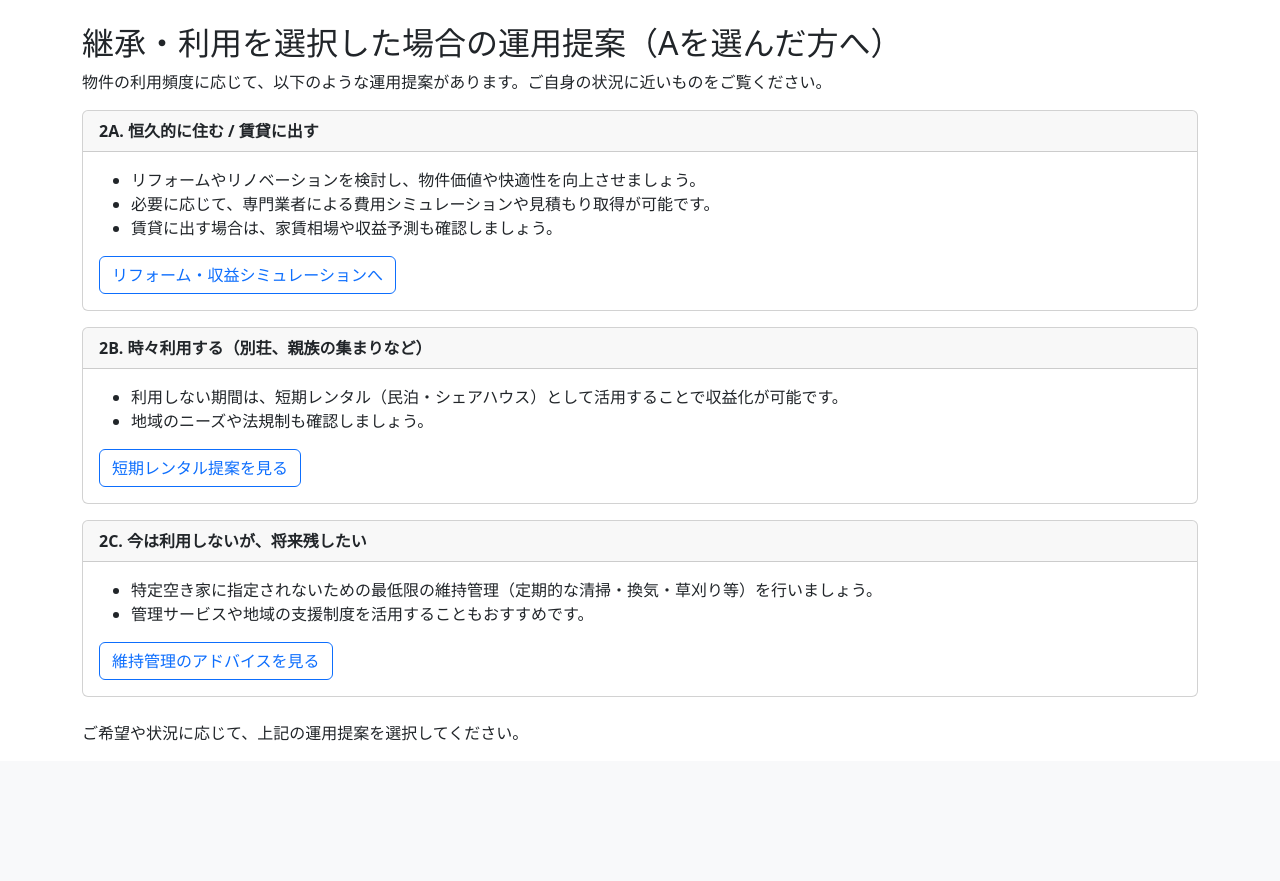
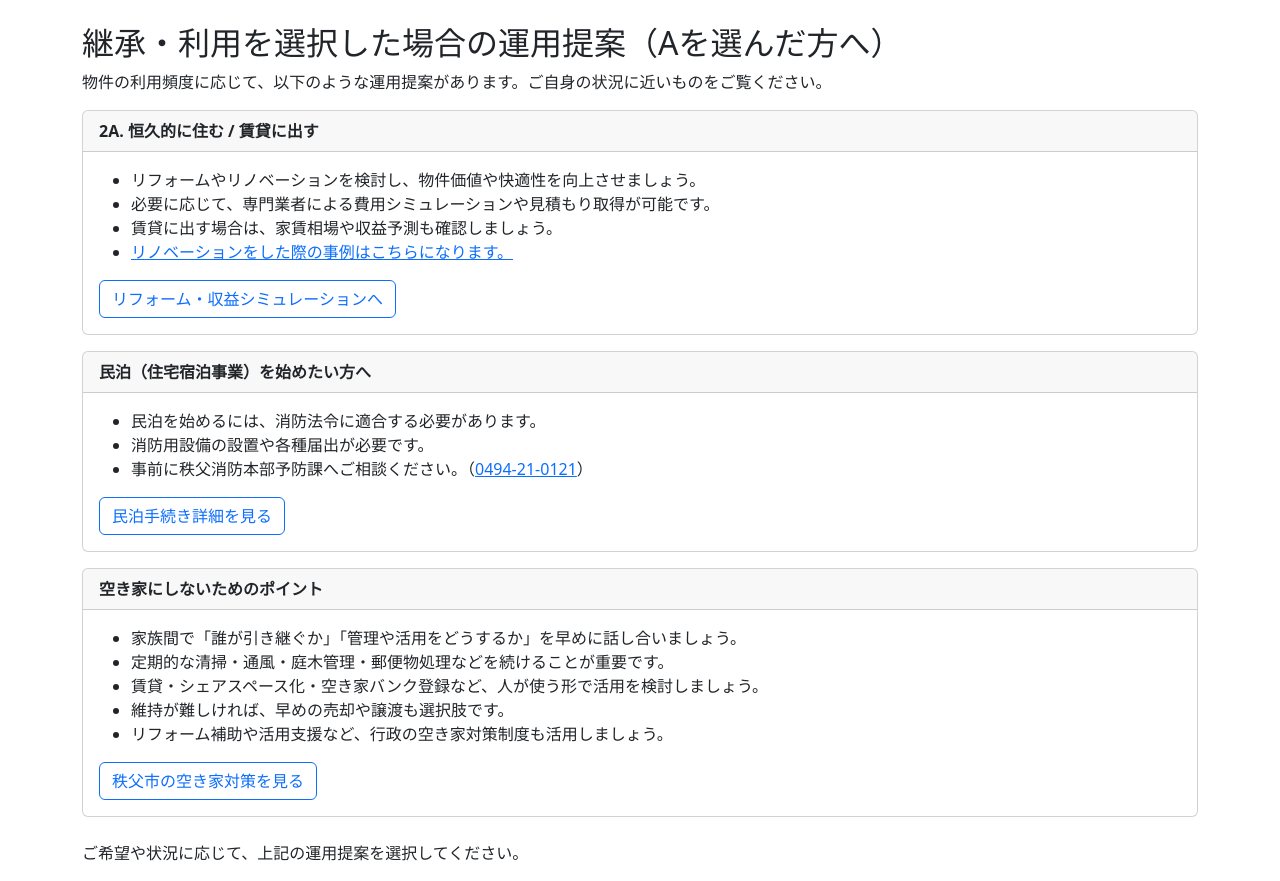
Before and after one commit to 1F10230292/portfolio-project-g13, a Django app: template project/templates/project/house_sell.html in a window 1280 px wide. Shown: the part 56-937 px from the top of the page. Before the commit the page ends 797 px from the top, so only its background shows below. Run offline with Django 5.2, Linux system fonts and the light colour scheme; the template is opened without the code that fills it, so the values that code supplies are empty; some libraries are stand-ins or nearby versions.

Commit message:
継承・利用を選択した場合の運用提案（Aを選んだ方へ）

```diff
--- a/project/templates/project/house_sell.html
+++ b/project/templates/project/house_sell.html
@@ -11,32 +11,44 @@
       <li>リフォームやリノベーションを検討し、物件価値や快適性を向上させましょう。</li>
       <li>必要に応じて、専門業者による費用シミュレーションや見積もり取得が可能です。</li>
       <li>賃貸に出す場合は、家賃相場や収益予測も確認しましょう。</li>
+      <li><a href="https://www.my-works.co.jp/seko_cat/rinov">リノベーションをした際の事例はこちらになります。</a></li>
     </ul>
     <a href="{% url 'project:house_reform' inheritance.pk %}" class="btn btn-outline-primary">リフォーム・収益シミュレーションへ</a>
   </div>
 </div>
 
 <div class="card mb-3">
-  <div class="card-header"><strong>2B. 時々利用する（別荘、親族の集まりなど）</strong></div>
+  <div class="card-header">
+    <strong>民泊（住宅宿泊事業）を始めたい方へ</strong>
+  </div>
   <div class="card-body">
     <ul>
-      <li>利用しない期間は、短期レンタル（民泊・シェアハウス）として活用することで収益化が可能です。</li>
-      <li>地域のニーズや法規制も確認しましょう。</li>
+      <li>民泊を始めるには、消防法令に適合する必要があります。</li>
+      <li>消防用設備の設置や各種届出が必要です。</li>
+      <li>事前に秩父消防本部予防課へご相談ください。（<a href="tel:0494210121">0494-21-0121</a>）</li>
     </ul>
-    <a href="{% url 'project:house_rent' inheritance.pk %}" class="btn btn-outline-primary">短期レンタル提案を見る</a>
+    <a href="https://www.c-kouiki.jp/cfdi/%e4%bd%8f%e5%ae%85%e5%ae%bf%e6%b3%8a%e4%ba%8b%e6%a5%ad%ef%bc%88%e6%b0%91%e6%b3%8a%ef%bc%89%e3%82%92%e5%a7%8b%e3%82%81%e3%82%8b%e6%96%b9%e3%81%b8/" class="btn btn-outline-primary" target="_blank" rel="noopener">
+      民泊手続き詳細を見る
+    </a>
   </div>
 </div>
 
 <div class="card mb-3">
-  <div class="card-header"><strong>2C. 今は利用しないが、将来残したい</strong></div>
+  <div class="card-header"><strong>空き家にしないためのポイント</strong></div>
   <div class="card-body">
     <ul>
-      <li>特定空き家に指定されないための最低限の維持管理（定期的な清掃・換気・草刈り等）を行いましょう。</li>
-      <li>管理サービスや地域の支援制度を活用することもおすすめです。</li>
+      <li>家族間で「誰が引き継ぐか」「管理や活用をどうするか」を早めに話し合いましょう。</li>
+      <li>定期的な清掃・通風・庭木管理・郵便物処理などを続けることが重要です。</li>
+      <li>賃貸・シェアスペース化・空き家バンク登録など、人が使う形で活用を検討しましょう。</li>
+      <li>維持が難しければ、早めの売却や譲渡も選択肢です。</li>
+      <li>リフォーム補助や活用支援など、行政の空き家対策制度も活用しましょう。</li>
     </ul>
-    <a href="{% url 'project:house_hold' inheritance.pk %}" class="btn btn-outline-primary">維持管理のアドバイスを見る</a>
+    <a href="https://www.city.chichibu.lg.jp/1105.html" class="btn btn-outline-primary" target="_blank" rel="noopener">
+      秩父市の空き家対策を見る
+    </a>
   </div>
 </div>
 
+
 <p class="mt-4">ご希望や状況に応じて、上記の運用提案を選択してください。</p>
 {% endblock %}
--- a/project/venv　source/pyvenv.cfg
+++ /dev/null
@@ -1,3 +0,0 @@
-home = /usr/bin
-include-system-site-packages = false
-version = 3.10.12
```
Also changed, not shown: 11 other files.
